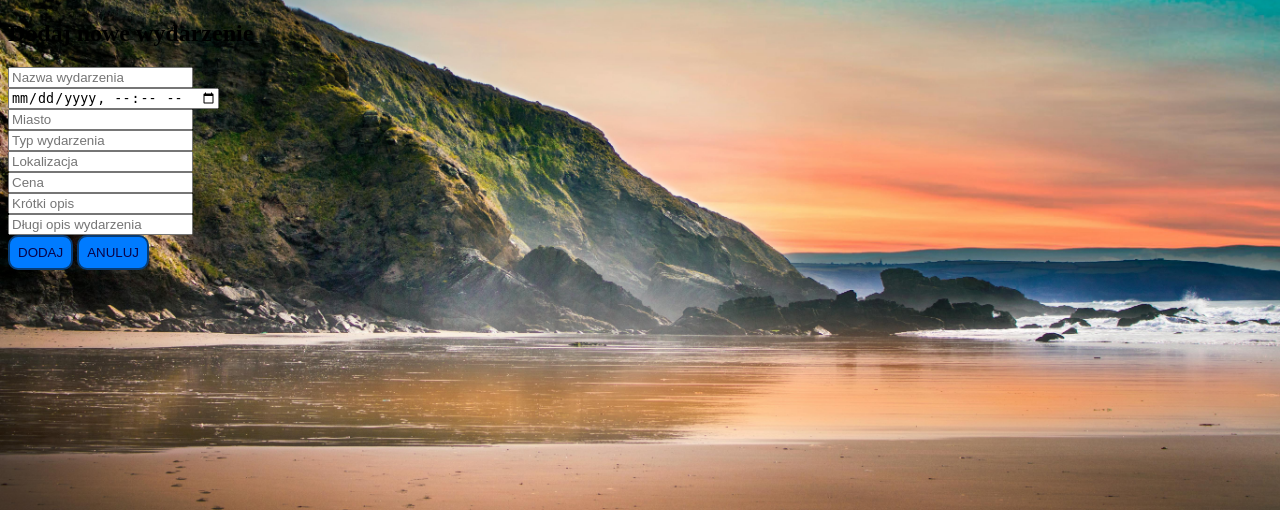
After one commit to idzi-m/Event-Search, a PHP site: page /edit_event_form.php in a window 1280 px wide. The commit adds this page. Shown: the top 510 px of the page. Run offline with PHP 8.4, Linux system fonts and the light colour scheme.

```diff
--- a/assets/css/style.css
+++ b/assets/css/style.css
@@ -11,6 +11,10 @@
     background-size: cover;
     background-position: center;
     background-repeat: no-repeat;
+}
+.section{
+    background-color: rgba(37, 182, 184, 0.5);
+
 }
 /* Stylowanie nagłówka i stopki */
 .header-footer {
@@ -35,7 +39,7 @@
 
 /* Stylowanie przycisków */
 button {
-    padding: 10px 10px;
+    padding: 8px;
     background-color: #007bff;
     color: #080348;
     border: 2px solid #083b72;
@@ -64,14 +68,17 @@ button:active {
     display: inline-block;
 }
 
-
-.search-button {
+.clear-button {
+    padding: 8px;
+    background-color: #a76e28;
+}
+.button__edit, .search-button {
     padding: 8px 20px;
-    background-color: #61a728;
+    background-color: #18e7ba;
 }
-.clear-button {
+.button__delete{
     padding: 8px 20px;
-    background-color: #a76e28;
+    background-color: #e0d314;
 }
 /* Stylowanie tabeli wyników */
 .results-table {
@@ -96,3 +103,12 @@ a {
 a:hover {
     text-decoration: underline;
 }
+
+/*Styl okna detali*/
+.content__event-details {
+    background-color: rgba(37, 182, 184, 0.5);
+    padding: 10px;
+    border: 2px solid #24024c;
+    border-radius: 8px;
+    margin-bottom: 20px;
+}
--- /dev/null
+++ b/views/edit_event_form.php
@@ -0,0 +1,27 @@
+<!DOCTYPE html>
+<html lang="pl">
+<head>
+    <meta charset="UTF-8">
+    <title>Dodaj nowe wydarzenie</title>
+    <link rel="shortcut icon" href="../favicon.ico">
+    <link rel="stylesheet" href="../assets/css/style.css">
+</head>
+<body class='content'>
+
+<h2>Dodaj nowe wydarzenie</h2>
+<form method="post" action= "../db_scripts/event/add_event.php">
+    <input type="text" name="eventName" placeholder="Nazwa wydarzenia" required ><br>
+    <input type="datetime-local" name="eventDate" placeholder="Data i godzina wydarzenia" required ><br>
+    <input type="integer" name="eventCity" placeholder="Miasto" required ><br>
+    <input type="text" name="eventType" placeholder="Typ wydarzenia"><br>
+    <input type="text" name="eventLocation" placeholder="Lokalizacja" required ><br>
+    <input type="text" name="eventPrice" placeholder="Cena"><br>
+    <input type="text" name="eventShortDesc" placeholder="Krótki opis"><br>
+    <input type="text" name="eventLongDesc" placeholder="Długi opis wydarzenia"><br>
+
+    <button type="submit" name="add">DODAJ</button>
+    <button onclick="window.location.href='./event_details.php'" name="cancel">ANULUJ</button>
+</form>
+
+</body>
+</html>
--- a/views/profile.php
+++ b/views/profile.php
@@ -59,8 +59,7 @@ $conn->close();
                 echo "<td>" . $row["location"] . "</td>";
                 echo "<td>" . $row["short_desc"] . "</td>";
                 echo "<td>" . $row["cena"] . "</td>";
-                echo "<td><button onclick=\"window.location.href='event_details.php?event_id=" . $row["id"] . "'\">PODGLĄD</button>";
-                echo "<td><button onclick=\"window.location.href='event_edit.php?event_id=" . $row["id"] . "'\">EDYCJA</button>";
+                echo "<td><button onclick=\"window.location.href='event_details.php?event_id=" . $row["id"] . "'\">SZCZEGÓŁY</button>";
                 echo "</tr>";
             }
         } else {
```
Also changed, not shown: views/event_details.php (+27 -16 lines).
